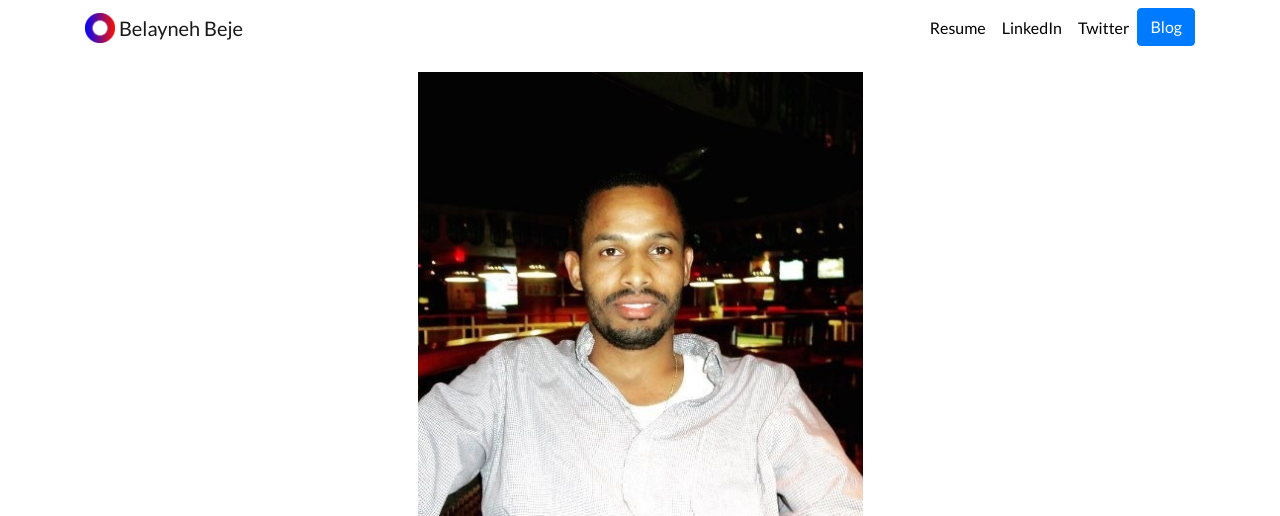
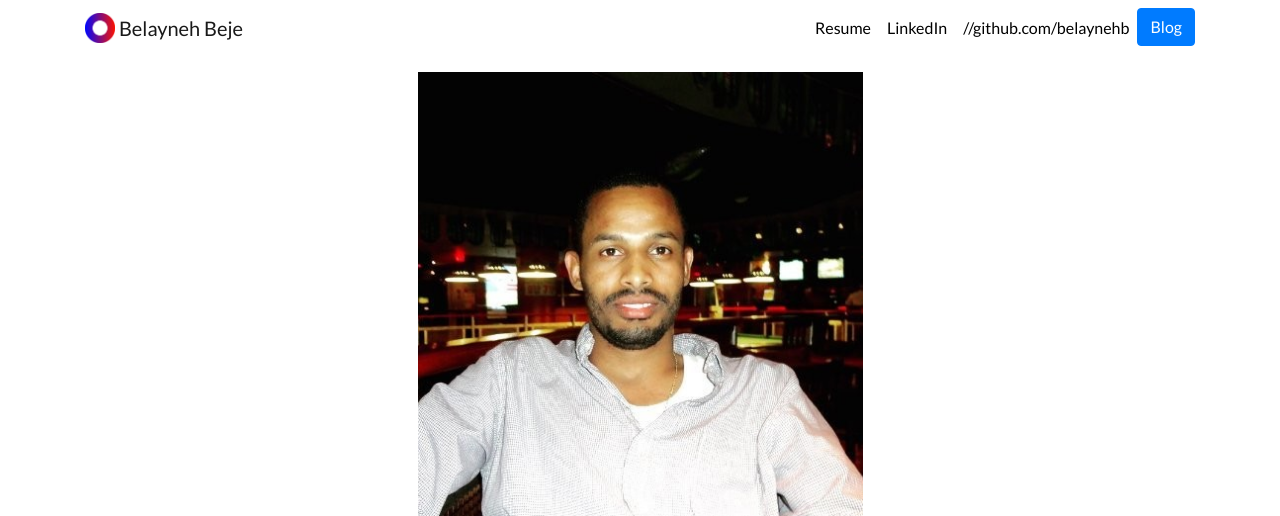
Before and after one commit to belaynehb/django3-personal-portfolio, a Django app: page / in a window 1280 px wide. Shown: the top 516 px of the page. Run offline with Django 4.2, Linux system fonts and the light colour scheme; data that the repository does not hold is empty; some libraries are stand-ins or nearby versions.

Commit message:
adding github link

```diff
--- a/portfolio/templates/portfolio/base.html
+++ b/portfolio/templates/portfolio/base.html
@@ -39,7 +39,7 @@
             <a class="nav-link" href="https://www.linkedin.com/in/belayneh-beje-109a37126/" target="_blank">LinkedIn</a>
           </li>
           <li class="nav-item">
-            <a class="nav-link" href="https://twitter.com/Belayneh13" target="_blank">Twitter</a>
+            <a class="nav-link" href="https://github.com/belaynehb" target="_blank">//github.com/belaynehb</a>
           </li>
           <li>
             <a role="button" href="{% url 'blog:all_blogs' %}" class="btn btn-primary">Blog</a>
```
